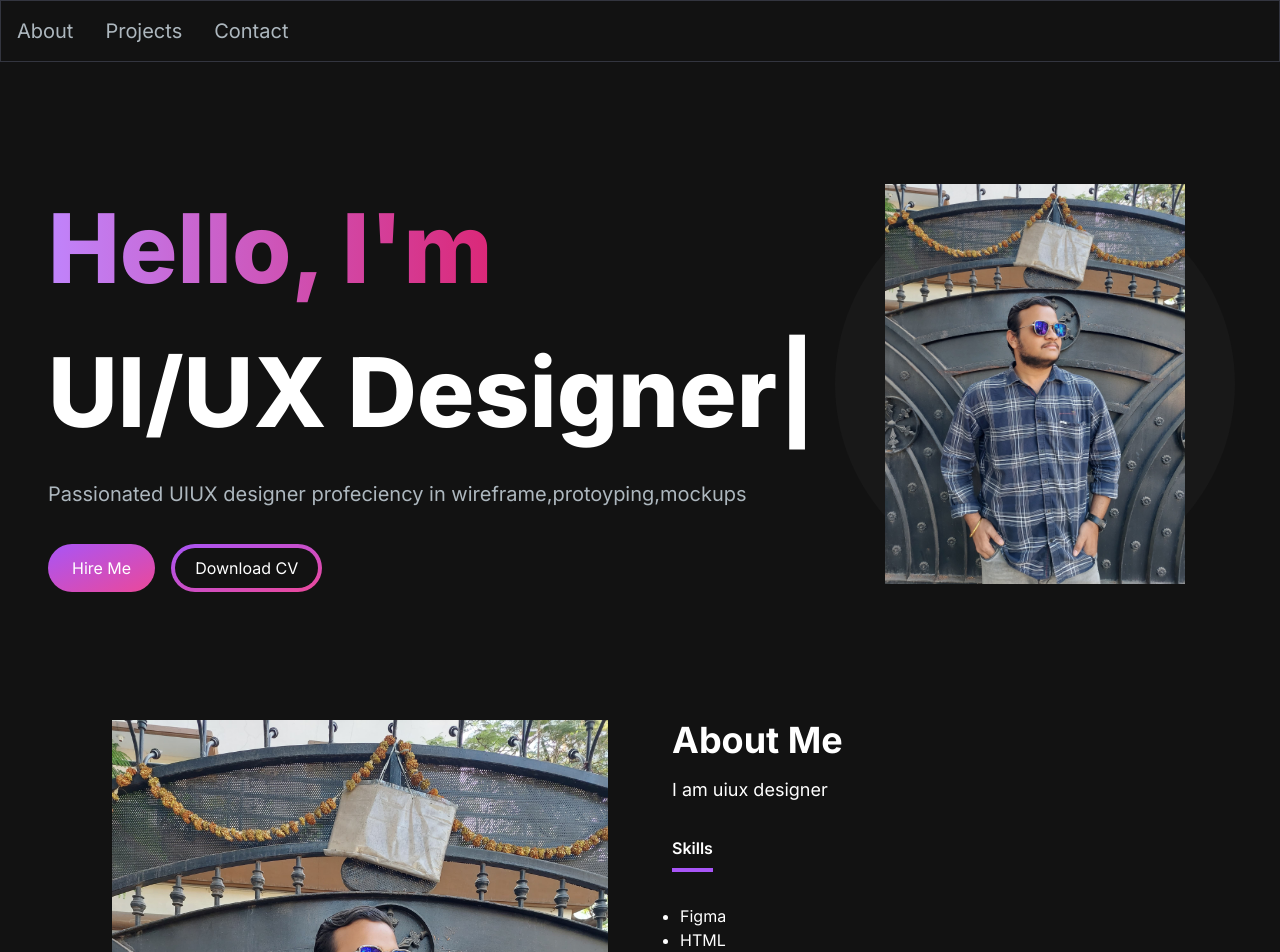
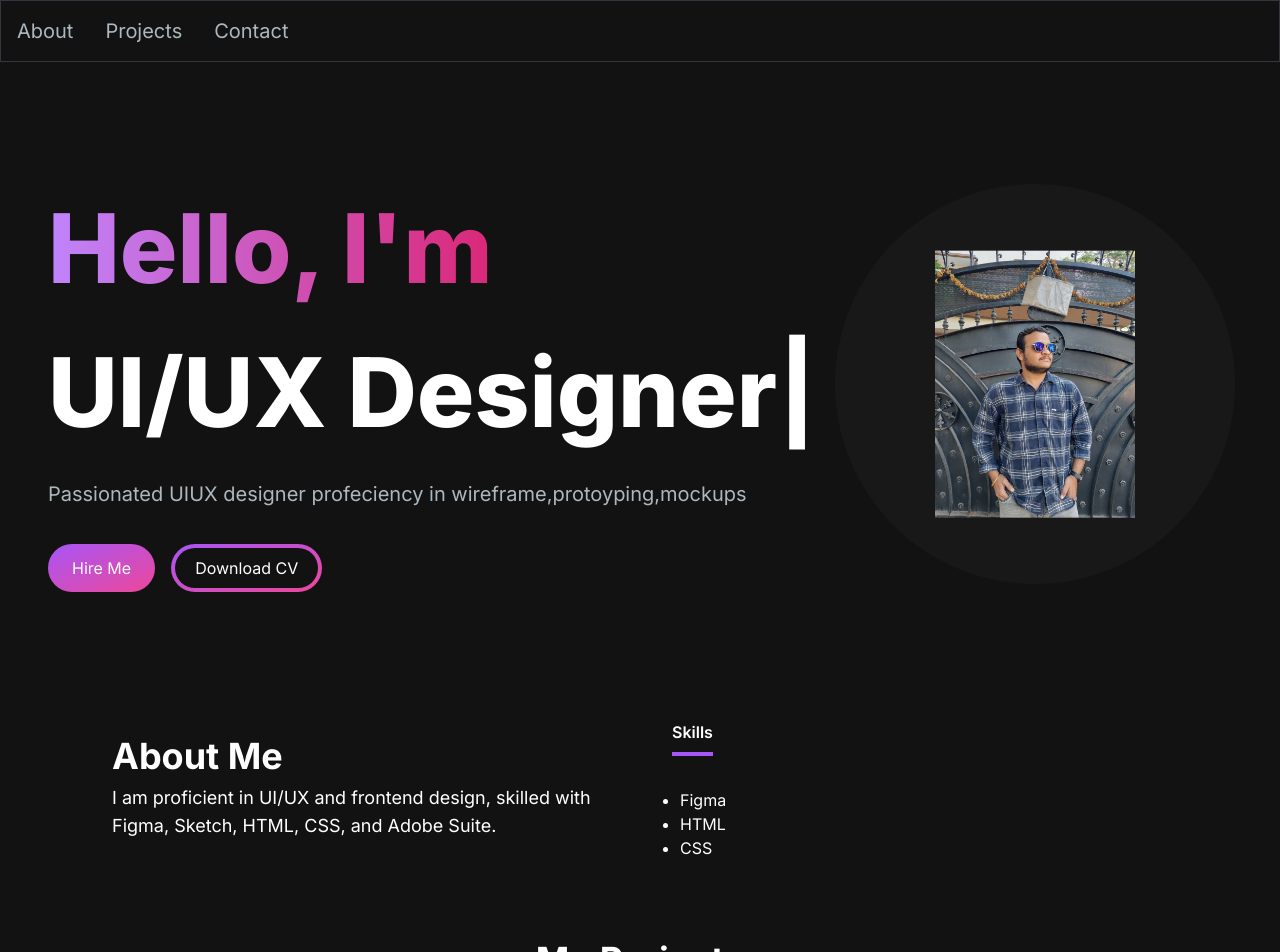
Before and after one commit to sushantJoshi01/Personal-Porfolio, a Next.js app: page / in a window 1280 px wide. Shown: the top 952 px of the page. Built offline with nearby package versions, Linux system fonts and the light colour scheme.

Commit message:
5th commit

```diff
--- a/src/app/components/AboutSection.jsx
+++ b/src/app/components/AboutSection.jsx
@@ -15,26 +15,6 @@ const TAB_DATA = [
       </ul>
     ),
   },
-  {
-    title: "Education",
-    id: "education",
-    content: (
-      <ul className="list-disc pl-2">
-        <li>Fullstack Academy of Code</li>
-        <li>University of California, Santa Cruz</li>
-      </ul>
-    ),
-  },
-  {
-    title: "Certifications",
-    id: "certifications",
-    content: (
-      <ul className="list-disc pl-2">
-        <li>AWS Cloud Practitioner</li>
-        <li>Google Professional Cloud Developer</li>
-      </ul>
-    ),
-  },
 ];
 
 const AboutSection = () => {
@@ -49,23 +29,33 @@ const AboutSection = () => {
 
   return (
     <section className="text-white" id="about">
-      <div className="md:grid md:grid-cols-2 gap-8 items-center py-8 px-4 xl:gap-16 sm:py-16 xl:px-16">
-        <Image src="/images/about-image.jpeg" width={500} height={500} />
-        <div className="mt-4 md:mt-0 text-left flex flex-col h-full">
-          <h2 className="text-4xl font-bold text-white mb-4">About Me</h2>
-          <p className="text-base lg:text-lg">
-            I am uiux designer
+      <div className="md:grid md:grid-cols-2 gap-8 items-start py-8 px-4 xl:gap-16 sm:py-16 xl:px-16">
+        {/* Left Side: Image and Text */}
+        <div className="flex flex-col items-center md:items-start mb-8 md:mb-0">
+          {/* <Image
+            src="/images/about-image.jpeg"
+            width={300}
+            height={300}
+            alt="About Image"
+            className="rounded-lg shadow-lg"
+          /> */}
+          <h2 className="text-4xl font-bold text-white mt-4">About Me</h2>
+          <p className="text-base lg:text-lg mt-2 text-center md:text-left">
+            I am proficient in UI/UX and frontend design, skilled with Figma, Sketch, HTML, CSS, and Adobe Suite.
           </p>
-          <div className="flex flex-row justify-start mt-8">
+        </div>
+
+        {/* Right Side: Tabs */}
+        <div className="flex flex-col justify-start">
+          <div className="flex space-x-4">
             <TabButton
               selectTab={() => handleTabChange("skills")}
               active={tab === "skills"}
             >
-              {" "}
-              Skills{" "}
+              Skills
             </TabButton>
+          </div>
 
-          </div>
           <div className="mt-8">
             {TAB_DATA.find((t) => t.id === tab).content}
           </div>
--- a/src/app/components/HeroSection.jsx
+++ b/src/app/components/HeroSection.jsx
@@ -62,8 +62,8 @@ const HeroSection = () => {
               src="/images/hero-image.jpeg"
               alt="hero image"
               className="absolute transform -translate-x-1/2 -translate-y-1/2 top-1/2 left-1/2"
-              width={300}
-              height={300}
+              width={200}
+              height={200}
             />
           </div>
         </motion.div>
```
Also changed, not shown: src/app/api/send/route.js (deleted, +0 -28 lines).
